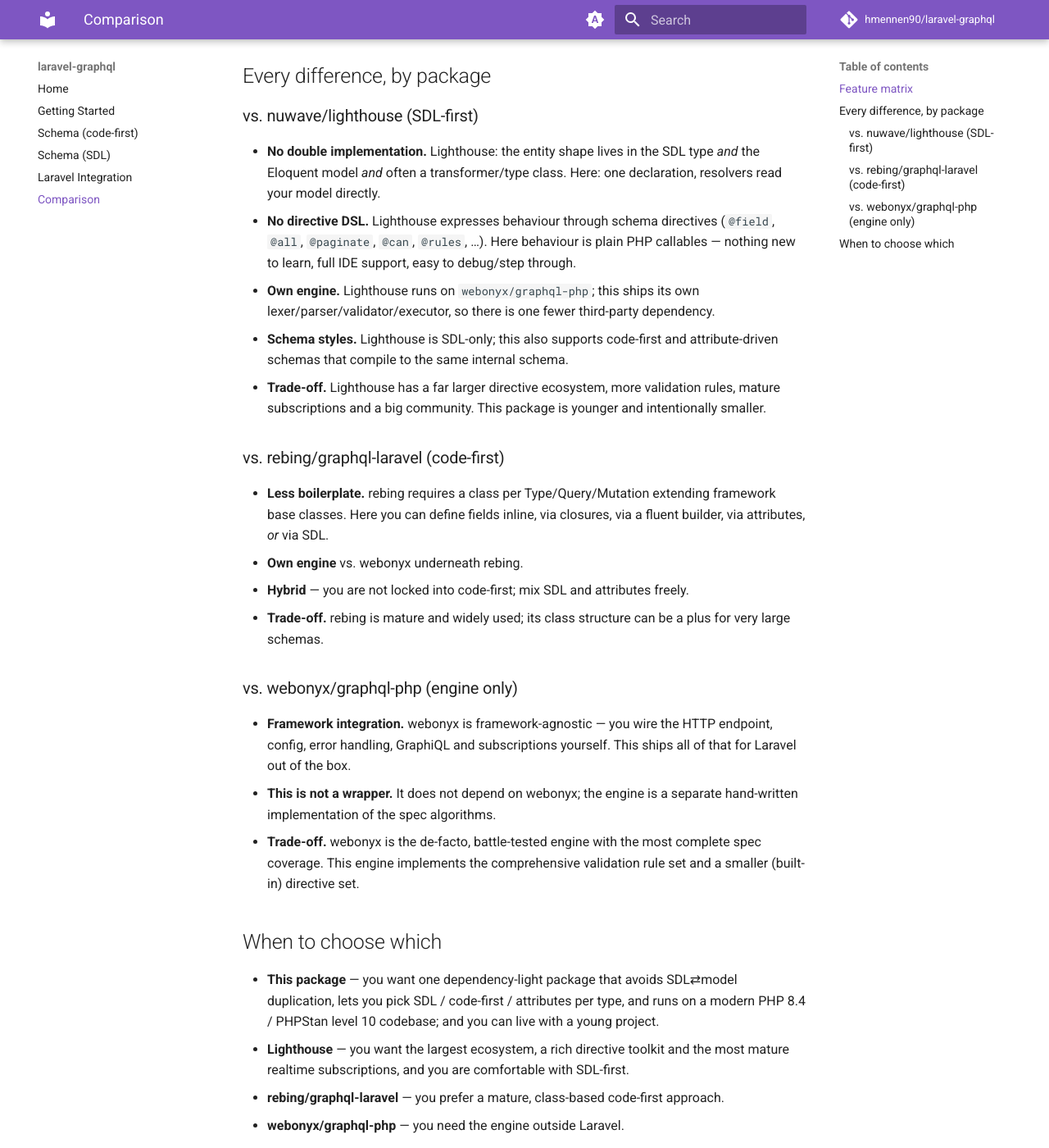
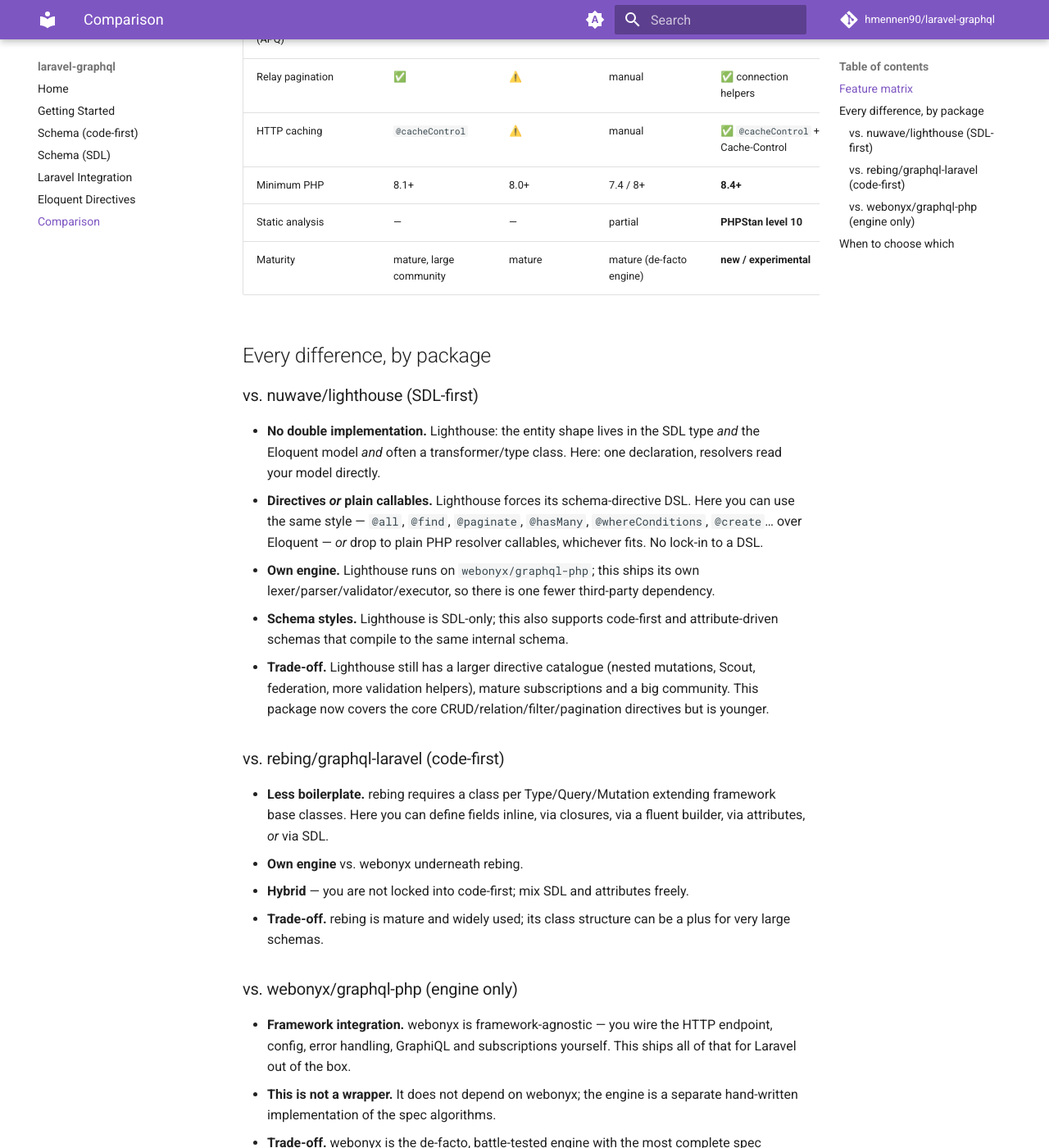
Before and after one commit to hmennen90/laravel-graphql, an MkDocs documentation site: the page built from docs/comparison.md, in a window 1280 px wide and 1400 px high, scrolled down 2329 px. Shown: the whole window at 82% size. Built offline with MkDocs 1.6.1 and Material for MkDocs 9.7.7, drawn with Linux system fonts in a browser that asks for light colours; comment, search, counter and statistics services are not loaded; some of the changed text lies outside the part shown.

Commit message:
docs: Eloquent directives page + comparison update (M9-M14)
document @all/@find/@paginate/relations/filter/sort/mutations; comparison
reflects the new CRUD/relation/filter directive layer.

Co-Authored-By: Claude Opus 4.8 (1M context) <noreply@anthropic.com>

```diff
--- a/docs/comparison.md
+++ b/docs/comparison.md
@@ -34,6 +34,9 @@ mature than long-standing projects.
 | GraphiQL | ✅ (plugin) | ✅ | n/a | ✅ bundled |
 | Validation rules | comprehensive | via webonyx | comprehensive | comprehensive spec set |
 | Custom directives | ✅ many | ⚠️ some | via engine | ✅ runtime + SDL build-time |
+| Eloquent CRUD directives | ✅✅ (`@all/@find/@paginate/@create`…) | ❌ | n/a | ✅ `@all/@find/@first/@paginate/@create/@update/@delete/@upsert` |
+| Relation directives | ✅ | ❌ | n/a | ✅ `@hasMany/@hasOne/@belongsTo/@belongsToMany/@count` |
+| Filtering / sorting directives | ✅ `@whereConditions/@orderBy` | ❌ | n/a | ✅ `@whereConditions/@orderBy` (column allow-lists) |
 | SDL type extensions (`extend`) | ✅ | n/a | ✅ | ✅ object/interface/input |
 | Schema self-validation | ✅ | ✅ | ✅ | ✅ |
 | `@oneOf` / `@specifiedBy` | ⚠️ partial | — | ✅ | ✅ |
@@ -54,16 +57,18 @@ mature than long-standing projects.
 - **No double implementation.** Lighthouse: the entity shape lives in the SDL type
   *and* the Eloquent model *and* often a transformer/type class. Here: one
   declaration, resolvers read your model directly.
-- **No directive DSL.** Lighthouse expresses behaviour through schema directives
-  (`@field`, `@all`, `@paginate`, `@can`, `@rules`, …). Here behaviour is plain PHP
-  callables — nothing new to learn, full IDE support, easy to debug/step through.
+- **Directives *or* plain callables.** Lighthouse forces its schema-directive DSL.
+  Here you can use the same style — `@all`, `@find`, `@paginate`, `@hasMany`,
+  `@whereConditions`, `@create`… over Eloquent — *or* drop to plain PHP resolver
+  callables, whichever fits. No lock-in to a DSL.
 - **Own engine.** Lighthouse runs on `webonyx/graphql-php`; this ships its own
   lexer/parser/validator/executor, so there is one fewer third-party dependency.
 - **Schema styles.** Lighthouse is SDL-only; this also supports code-first and
   attribute-driven schemas that compile to the same internal schema.
-- **Trade-off.** Lighthouse has a far larger directive ecosystem, more validation
-  rules, mature subscriptions and a big community. This package is younger and
-  intentionally smaller.
+- **Trade-off.** Lighthouse still has a larger directive catalogue (nested
+  mutations, Scout, federation, more validation helpers), mature subscriptions and
+  a big community. This package now covers the core CRUD/relation/filter/pagination
+  directives but is younger.
 
 ### vs. rebing/graphql-laravel (code-first)
 
--- a/mkdocs.yml
+++ b/mkdocs.yml
@@ -48,4 +48,5 @@ nav:
   - Schema (code-first): schema-code-first.md
   - Schema (SDL): schema-sdl.md
   - Laravel Integration: laravel.md
+  - Eloquent Directives: eloquent.md
   - Comparison: comparison.md
```
Also changed, not shown: docs/eloquent.md (added, +73 -0 lines).
